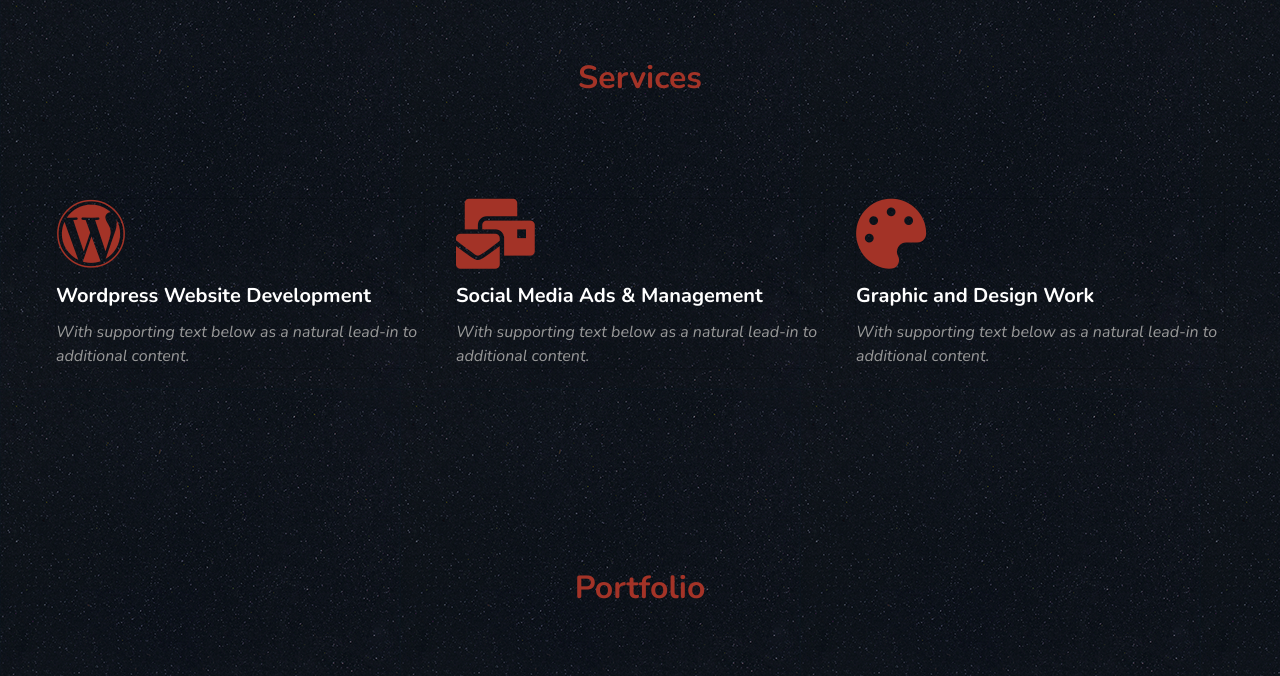
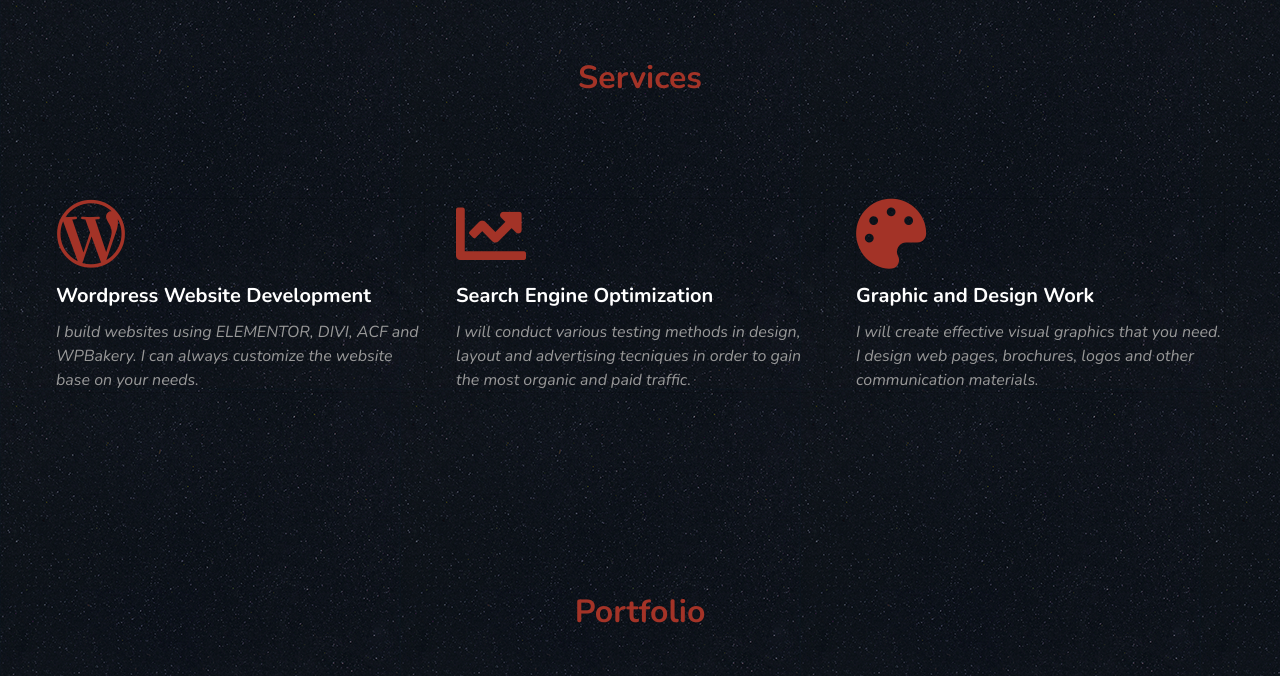
Before and after one commit to bongbonnggg/bongbonnggg.github.io, a plain HTML site: page index.html in a window 1280 px wide. Shown: the part 811-1487 px from the top of the page. Drawn offline with nearby package versions, Linux system fonts and the light colour scheme.

Commit message:
Update index.html

```diff
--- a/index.html
+++ b/index.html
@@ -75,11 +75,10 @@
             <div class="col-12 col-md-4">
                 <div class="card bg-transparent mb-5 mb-lg-0">
                     <div class="card-body p-0">
-                        <i class="fab fa-wordpress"></i>
+                        <i class="fab fa-wordpress-simple"></i>
                         <h5 class="card-title font-weight-bold text-white">Wordpress Website Development</h5>
-                        <p class="card-text color-gray font-italic">With supporting text below as a natural lead-in to
-                            additional
-                            content.
+                        <p class="card-text color-gray font-italic">I build websites using ELEMENTOR, DIVI, ACF and
+                            WPBakery. I can always customize the website base on your needs.
                         </p>
                     </div>
                 </div>
@@ -87,11 +86,10 @@
             <div class="col-12 col-md-4">
                 <div class="card bg-transparent mb-5 mb-lg-0">
                     <div class="card-body p-0">
-                        <i class="fas fa-mail-bulk"></i>
-                        <h5 class="card-title font-weight-bold text-white">Social Media Ads & Management</h5>
-                        <p class="card-text color-gray font-italic">With supporting text below as a natural lead-in to
-                            additional
-                            content.
+                        <i class="fas fa-chart-line"></i>
+                        <h5 class="card-title font-weight-bold text-white">Search Engine Optimization</h5>
+                        <p class="card-text color-gray font-italic">I will conduct various testing methods in design,
+                            layout and advertising tecniques in order to gain the most organic and paid traffic.
                         </p>
                     </div>
                 </div>
@@ -100,10 +98,10 @@
                 <div class="card bg-transparent mb-5 mb-lg-0">
                     <div class="card-body p-0">
                         <i class="fas fa-palette"></i>
+                        <!-- <i class="fas fa-icons"></i> -->
                         <h5 class="card-title font-weight-bold text-white">Graphic and Design Work</h5>
-                        <p class="card-text color-gray font-italic">With supporting text below as a natural lead-in to
-                            additional
-                            content.
+                        <p class="card-text color-gray font-italic">I will create effective visual graphics that you
+                            need. I design web pages, brochures, logos and other communication materials.
                         </p>
                     </div>
                 </div>
@@ -124,11 +122,6 @@
                         <div class="swiper-slide" style="background-image:url(/images/thelisztokc.jpg)"></div>
                         <div class="swiper-slide" style="background-image:url(/images/bearchirocenter.jpg)"></div>
                         <div class="swiper-slide" style="background-image:url(/images/kapeniloui.jpg)"></div>
-                        <!-- <div class="swiper-slide overflow-auto"><img src="/images/thelisztokc.jpg" width="100%" alt="">
-                        </div>
-                        <div class="swiper-slide overflow-auto"><img src="/images/bearchirocenter.jpg" width="100%"
-                                alt="">
-                        </div> -->
                     </div>
                     <!-- Add Pagination -->
                     <div class="swiper-pagination"></div>
@@ -202,16 +195,6 @@
         crossorigin="anonymous"></script>
     <script src="https://unpkg.com/swiper/js/swiper.min.js"></script>
     <script>
-        // var swiper = new Swiper('.swiper-container', {
-        //     pagination: {
-        //         el: '.swiper-pagination',
-        //         type: 'progressbar',
-        //     },
-        //     navigation: {
-        //         nextEl: '.swiper-button-next',
-        //         prevEl: '.swiper-button-prev',
-        //     },
-        // });
         var swiper = new Swiper('.swiper-container', {
             effect: 'coverflow',
             grabCursor: true,
@@ -229,6 +212,7 @@
                 el: '.swiper-pagination',
             },
         });
+
     </script>
 </body>
 
```
